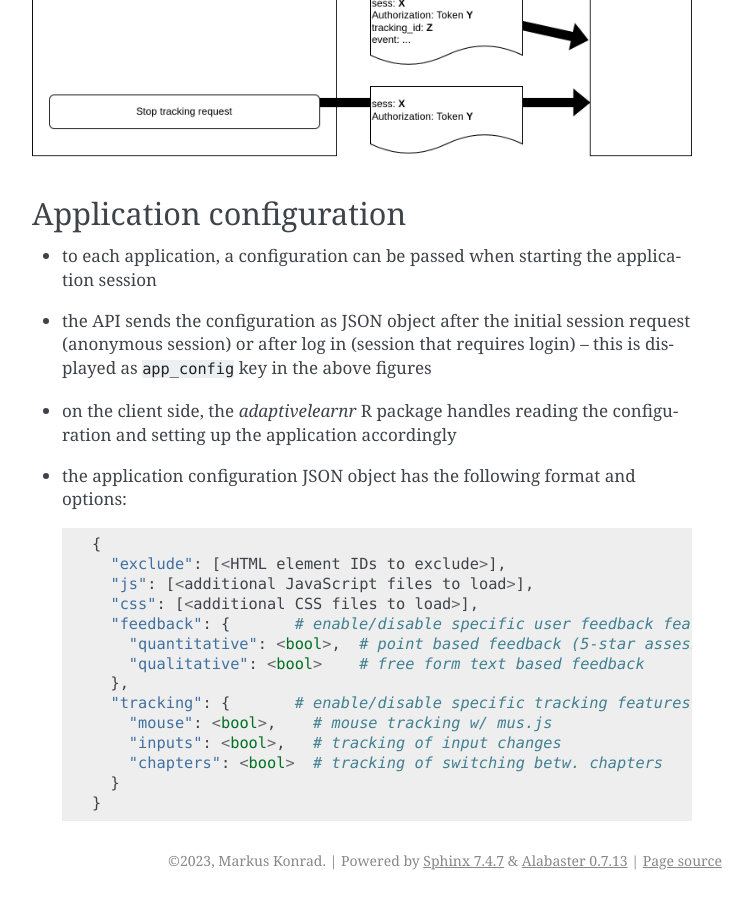
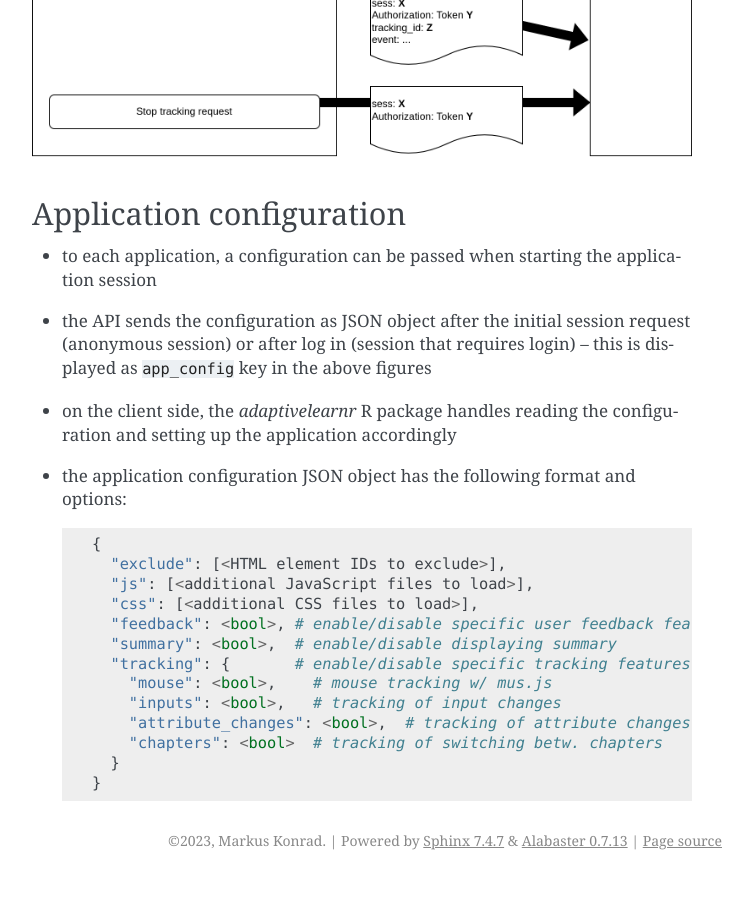
Before and after one commit to IFAFMultiLA/webapi, a Sphinx documentation site: the page built from docs/source/clientserver.rst, in a window 1280 px wide and 900 px high, scrolled down 1769 px. Shown: the whole window, without its empty margins (388-1141 px from the left). Built offline with Sphinx 7.4.7, drawn with Linux system fonts in a browser that asks for light colours.

Commit message:
app config summary option

```diff
--- a/docs/source/clientserver.rst
+++ b/docs/source/clientserver.rst
@@ -50,13 +50,12 @@ Application configuration
       "exclude": [<HTML element IDs to exclude>],
       "js": [<additional JavaScript files to load>],
       "css": [<additional CSS files to load>],
-      "feedback": {       # enable/disable specific user feedback features
-        "quantitative": <bool>,  # point based feedback (5-star assessment)
-        "qualitative": <bool>    # free form text based feedback
-      },
+      "feedback": <bool>, # enable/disable specific user feedback features
+      "summary": <bool>,  # enable/disable displaying summary
       "tracking": {       # enable/disable specific tracking features
         "mouse": <bool>,    # mouse tracking w/ mus.js
         "inputs": <bool>,   # tracking of input changes
+        "attribute_changes": <bool>,  # tracking of attribute changes
         "chapters": <bool>  # tracking of switching betw. chapters
       }
     }
```
Also changed, not shown: 6 other files.
